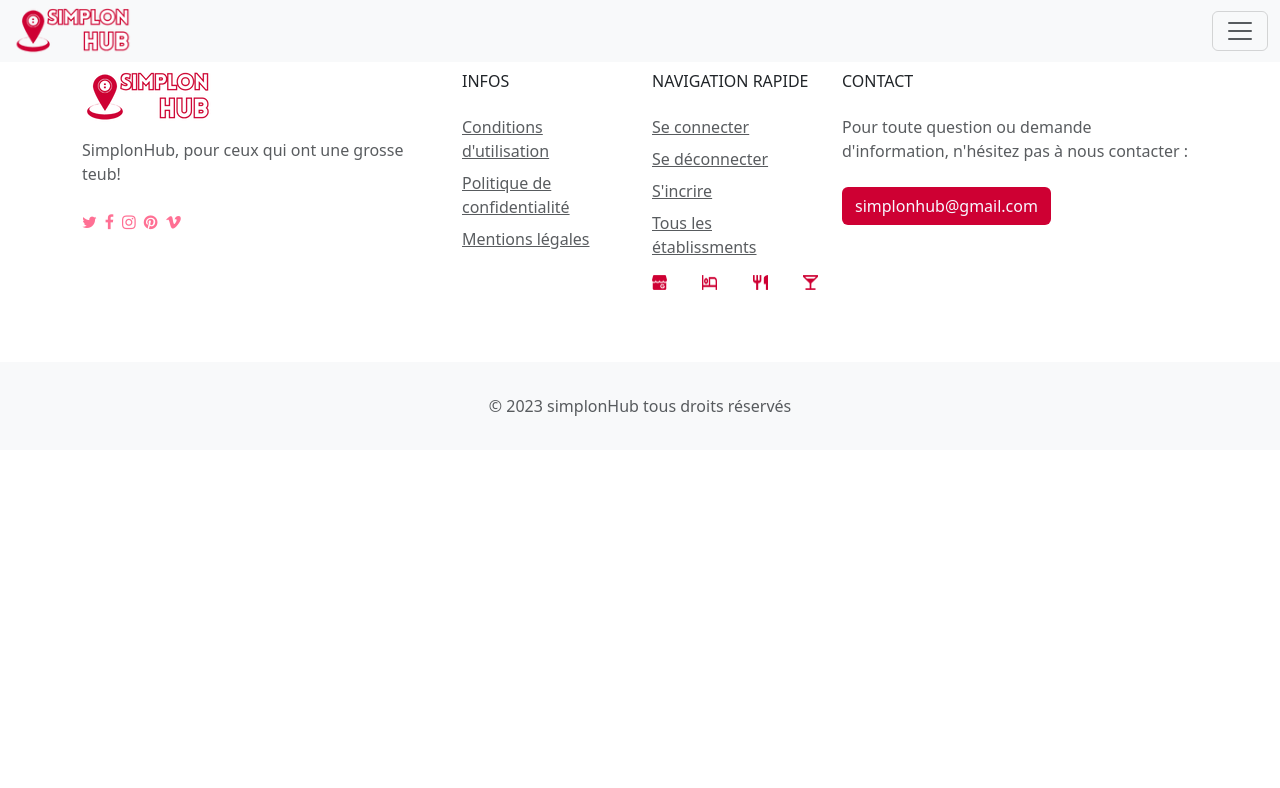
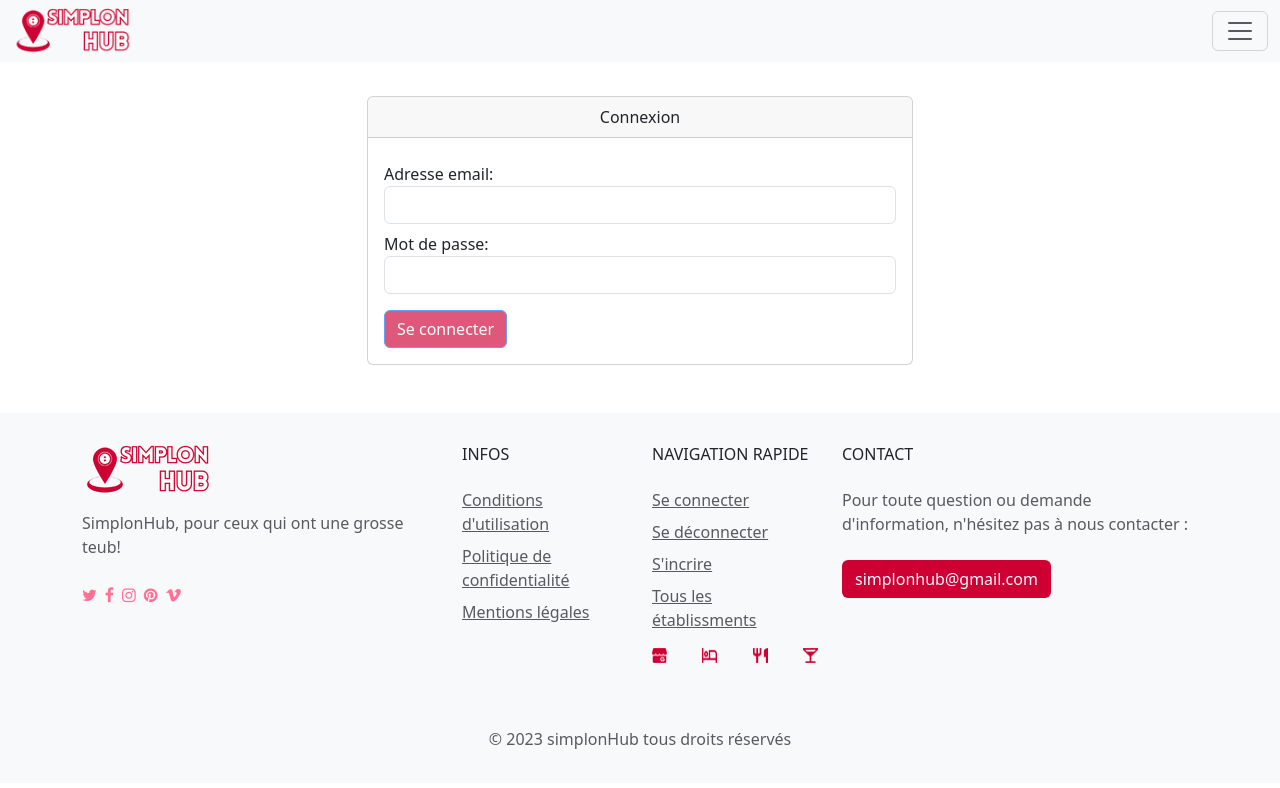
Before and after one commit to maxmaxph/simplonHub-front, an Angular app: page /login in a window 1280 px wide. Before the commit this address led to /. Shown: the top 788 px of the page. Built offline with nearby package versions, Linux system fonts and the light colour scheme.

Commit message:
9 routing + MAJ  footer navbar page connect

```diff
--- a/src/app/app-routing.module.ts
+++ b/src/app/app-routing.module.ts
@@ -1,10 +1,16 @@
 import { NgModule } from '@angular/core';
 import { RouterModule, Routes } from '@angular/router';
+import { PageConnectComponent } from './pages/page-connect/page-connect.component';
+import { PageNotFoundComponent } from './pages/page-not-found/page-not-found.component';
 
-const routes: Routes = [];
+const routes: Routes = [
+  { path: '', redirectTo: 'home', pathMatch: 'full' },
+  { path: 'login', component: PageConnectComponent },
+  { path: '**', component: PageNotFoundComponent },
+];
 
 @NgModule({
   imports: [RouterModule.forRoot(routes)],
-  exports: [RouterModule]
+  exports: [RouterModule],
 })
-export class AppRoutingModule { }
+export class AppRoutingModule {}
--- a/src/app/components/footer/footer.component.html
+++ b/src/app/components/footer/footer.component.html
@@ -1,6 +1,6 @@
  <!-- Footer -->
-  <footer class="bg-white">
-    <div class="container py-5">
+  <footer class="bg-body-tertiary">
+    <div class="container py-2">
       <div class="row py-4">
         <div class="col-lg-4 col-md-6 mb-4 mb-lg-0"><img src="assets/img/logo_footer.png" alt="" width="130" class="mb-3">
           <p class="font-italic text-muted">SimplonHub, pour ceux qui ont une grosse teub!</p>
--- a/src/app/components/navbar/navbar.component.html
+++ b/src/app/components/navbar/navbar.component.html
@@ -115,7 +115,7 @@
               Login
             </a>
             <ul class="dropdown-menu">
-              <li><a class="dropdown-item" href="#">Se connecter</a></li>
+              <li><a class="dropdown-item" [routerLink]="['login']">Se connecter</a></li>
               <li>
                 <hr class="dropdown-divider" />
               </li>
--- a/src/app/pages/page-connect/page-connect.component.html
+++ b/src/app/pages/page-connect/page-connect.component.html
@@ -1,4 +1,4 @@
-<div class="container mt-5">
+<div class="container mt-5 mb-5">
     <div class="row justify-content-center">
         <div class="col-md-6 col-sm-12">
             <div class="card mt-5">
```
